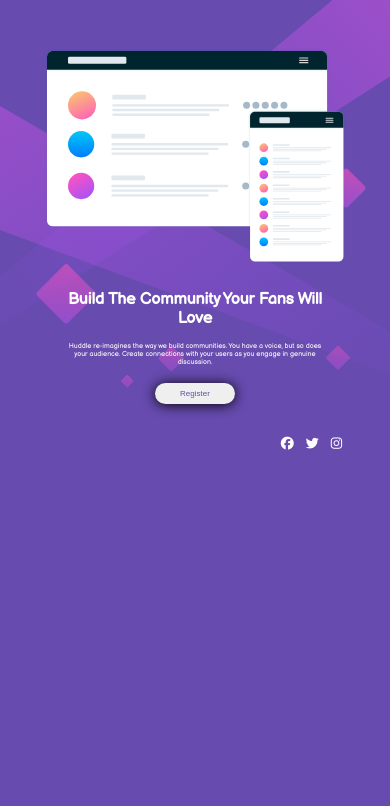
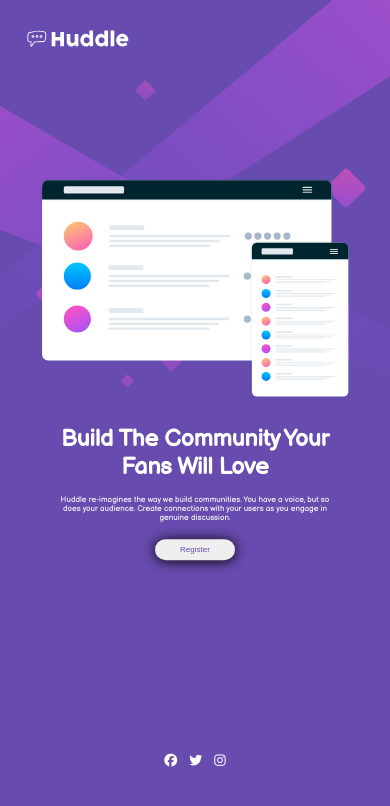
Before and after one commit to RahulSohalDev/huddle-landing-page-with-single-introductory-section-master, a plain HTML site: page index.html in a window 390 px wide. Drawn offline with Linux system fonts and the light colour scheme.

Commit message:
responsive page

```diff
--- a/index.html
+++ b/index.html
@@ -46,7 +46,7 @@
     <div id="wrapper">
       <nav>
         <div class="logo">
-          <img src=".images/logo.svg" alt="" />
+          <img src="./images/logo.svg" alt="" />
         </div>
       </nav>
       <main>
--- a/main.css
+++ b/main.css
@@ -153,13 +153,18 @@
 }
 @media screen and (max-width: 760px) {
   #wrapper {
-    padding: 11px 35px;
+    padding: 25px 22px;
   }
   nav {
     margin-bottom: 22px;
   }
   main {
     display: block;
+    position: absolute;
+    top: 50%;
+    -ms-transform: translate(-50%, -50%);
+    transform: translate(-50%, -50%);
+    left: 50%;
   }
   body {
     background-image: url("./images/bg-mobile.svg");
@@ -167,7 +172,7 @@
     background-size: contain;
   }
   .logo img {
-    width: 114px;
+    width: 200px;
   }
   .content {
     text-align: center;
@@ -207,24 +212,39 @@
     font-size: 19px;
     cursor: pointer;
   }
+  .social {
+    float: right;
+    margin-right: 44px;
+    color: white;
+    position: absolute;
+    top: 90%;
+    -ms-transform: translate(-50%, -50%);
+    transform: translate(-50%, -50%);
+    left: 50%;
+  }
 }
 @media screen and (max-width: 460px) {
   #wrapper {
-    padding: 8px 6px;
+    padding: 25px 22px;
   }
   nav {
     margin-bottom: 22px;
   }
   main {
     display: block;
+    position: absolute;
+    top: 45%;
+    -ms-transform: translate(-50%, -50%);
+    transform: translate(-50%, -50%);
+    left: 50%;
   }
   body {
-    background-image: url("./images/bg-mobile.svg");
+    background-image: url(./images/bg-mobile.svg);
     background-repeat: no-repeat;
-    background-size: contain;
+    background-size: cover;
   }
   .logo img {
-    width: 87px;
+    width: 109px;
   }
   .content {
     text-align: center;
@@ -235,12 +255,12 @@
   .content p {
     margin: 12px 0px;
     font-family: "Balsamiq Sans", cursive;
-    font-size: 7px;
+    font-size: 8px;
     color: rgb(246, 246, 246);
   }
   .content h1 {
     color: white;
-    font-size: 16px;
+    font-size: 23px;
     font-family: "Balsamiq Sans", cursive;
     margin-bottom: 14px;
   }
@@ -264,4 +284,14 @@
     font-size: 13px;
     cursor: pointer;
   }
+  .social {
+    float: right;
+    margin-right: 44px;
+    color: white;
+    position: absolute;
+    top: 90%;
+    -ms-transform: translate(-50%, -50%);
+    transform: translate(-50%, -50%);
+    left: 50%;
+  }
 }
```
